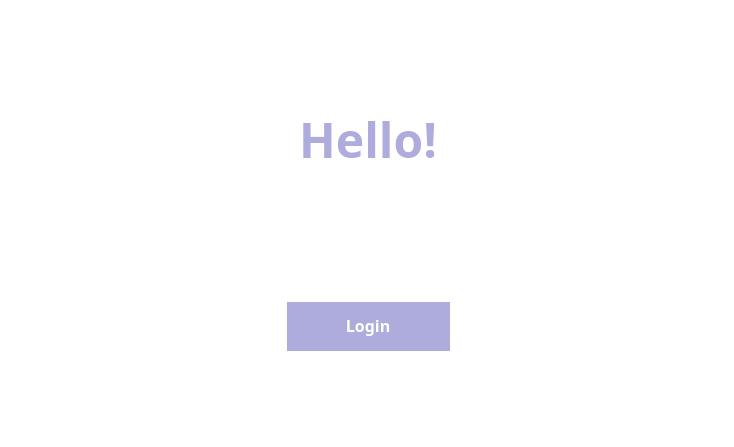
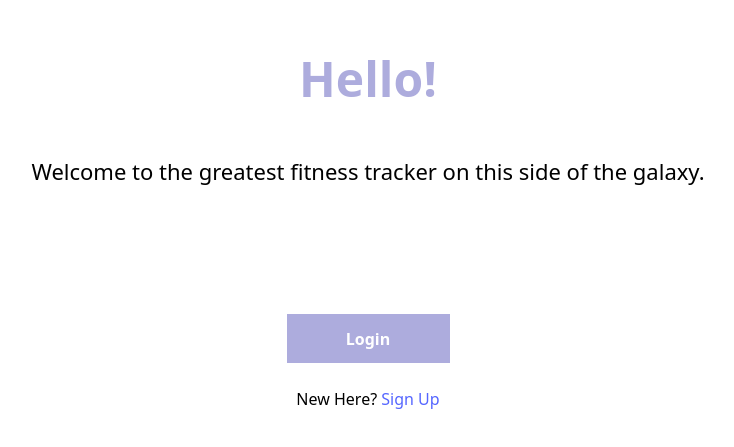
Before and after one commit to PatersonMichael/fitness-tracker-app, a Next.js app in the folder web/: page / in a window 1280 px wide. Shown: the part 173-620 px from the top of the page, without its empty margins (272-1006 px from the left). Built offline with nearby package versions, Linux system fonts and the light colour scheme.

Commit message:
Ft 48 home page (#8)
* initial commit

* Added signup link to homepage

```diff
--- a/web/pages/_app.tsx
+++ b/web/pages/_app.tsx
@@ -4,13 +4,17 @@ import { useEffect, useState } from "react";
 import userService from "./api/services/user.service";
 import authService from "./api/services/auth.service";
 import NavBar from "../components/NavBar";
+import Head from "next/head";
 
 function MyApp({ Component, pageProps }: AppProps) {
-  return (
-    <div>
-      <Component {...pageProps} />
-    </div>
-  );
+    return (
+        <div>
+            <Head>
+                <title>Fitness Tracker App</title>
+            </Head>
+            <Component {...pageProps} />
+        </div>
+    );
 }
 
 export default MyApp;
--- a/web/pages/dashboard.tsx
+++ b/web/pages/dashboard.tsx
@@ -1,18 +1,16 @@
 import React, { useContext, useEffect, useState } from "react";
-import authService from "./api/services/auth.service";
-import { useRouter } from "next/router";
 import NavBar from "../components/NavBar";
-import UserWelcome from "../components/UserWelcome";
-import userService from "./api/services/user.service";
-import { IUserInfoNoPass } from "../@types/IUserInfo";
 import routeGuard from "../authentication/routeGuard";
-// use AuthContext to conditionally render the dashboard features.
+import Head from "next/head";
 
 const Dashboard = ({ user }: any) => {
     // console.log(user);
 
     return (
         <div>
+            <Head>
+                <title>Dashboard - Fitness Tracker App</title>
+            </Head>
             <NavBar />
             <h1 className="font-Poppins ml-[43px] pt-[58px] font-bold text-[32px]">
                 Hello, {user.firstName}!
--- a/web/pages/index.tsx
+++ b/web/pages/index.tsx
@@ -7,9 +7,21 @@ function HomePage() {
             <div className="text-primary font-Poppins font-bold text-[48px]">
                 Hello!
             </div>
+            <div className="w-[80vw] text-center font-Inter text-[22px] mt-10">
+                <p>
+                    Welcome to the greatest fitness tracker on this side of the
+                    galaxy.
+                </p>
+            </div>
             <button className="bg-primary text-white font-Inter font-bold w-[163px] h-[49px] mt-[126px]">
                 <Link href="/login">Login</Link>
             </button>
+            <p className="mt-[24px]">
+                New Here?{" "}
+                <span className="font-inter text-[16px] text-secondary text-center">
+                    <Link href="/signup">Sign Up</Link>
+                </span>
+            </p>
         </div>
     );
 }
--- a/web/pages/login.tsx
+++ b/web/pages/login.tsx
@@ -6,6 +6,7 @@ import authService from "./api/services/auth.service";
 import { useRouter } from "next/router";
 import { unstable_renderSubtreeIntoContainer } from "react-dom";
 import getUserProfileId from "./api/services/getUserProfileId";
+import Head from "next/head";
 
 function LoginRefactor() {
     const initialValues: IUserAuthDataRequest = {
@@ -72,6 +73,9 @@ function LoginRefactor() {
 
     return (
         <div>
+            <Head>
+                <title>Login - Fitness Tracker App</title>
+            </Head>
             <div className="container mx-auto flex flex-col items-center">
                 {/* <pre>{JSON.stringify(formValues, undefined, 2)}</pre> */}
                 <div className="text-primary font-Poppins font-bold text-[48px] mt-[41px]">
--- a/web/pages/signup.tsx
+++ b/web/pages/signup.tsx
@@ -6,6 +6,7 @@ import { useRouter } from "next/router";
 import { IUserInfo } from "../@types/IUserInfo";
 import { IErrorResponse } from "../@types/IValidationErrorDetails";
 import displayValidationErrors from "../validators/displayValidationErrors";
+import Head from "next/head";
 
 function SignUp() {
     const initialValues: IUserInfo = {
@@ -90,6 +91,9 @@ function SignUp() {
 
     return (
         <div>
+            <Head>
+                <title>Sign Up - Fitness Tracker App</title>
+            </Head>
             <div className="container mx-auto flex flex-col items-center">
                 {/* <pre>{JSON.stringify(formValues, undefined, 2)}</pre> */}
                 <div className="text-primary font-Poppins font-bold text-[48px] mt-[41px]">
```
Also changed, not shown: web/pages/api/services/user.service.ts (indentation only), 1 other file (tests, documents, lock files or other folders). Lines whose indentation alone changed are shown as unchanged.
